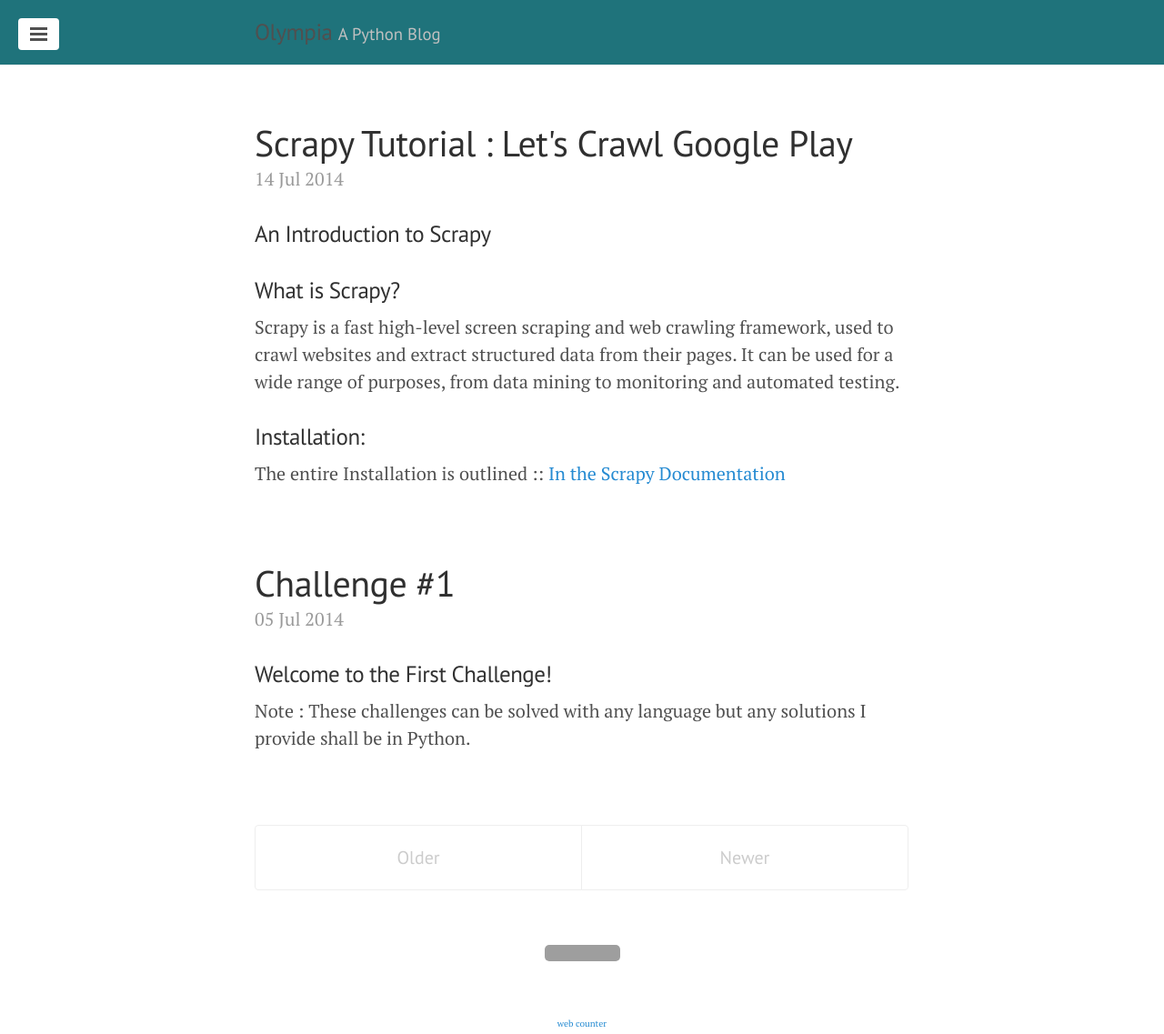
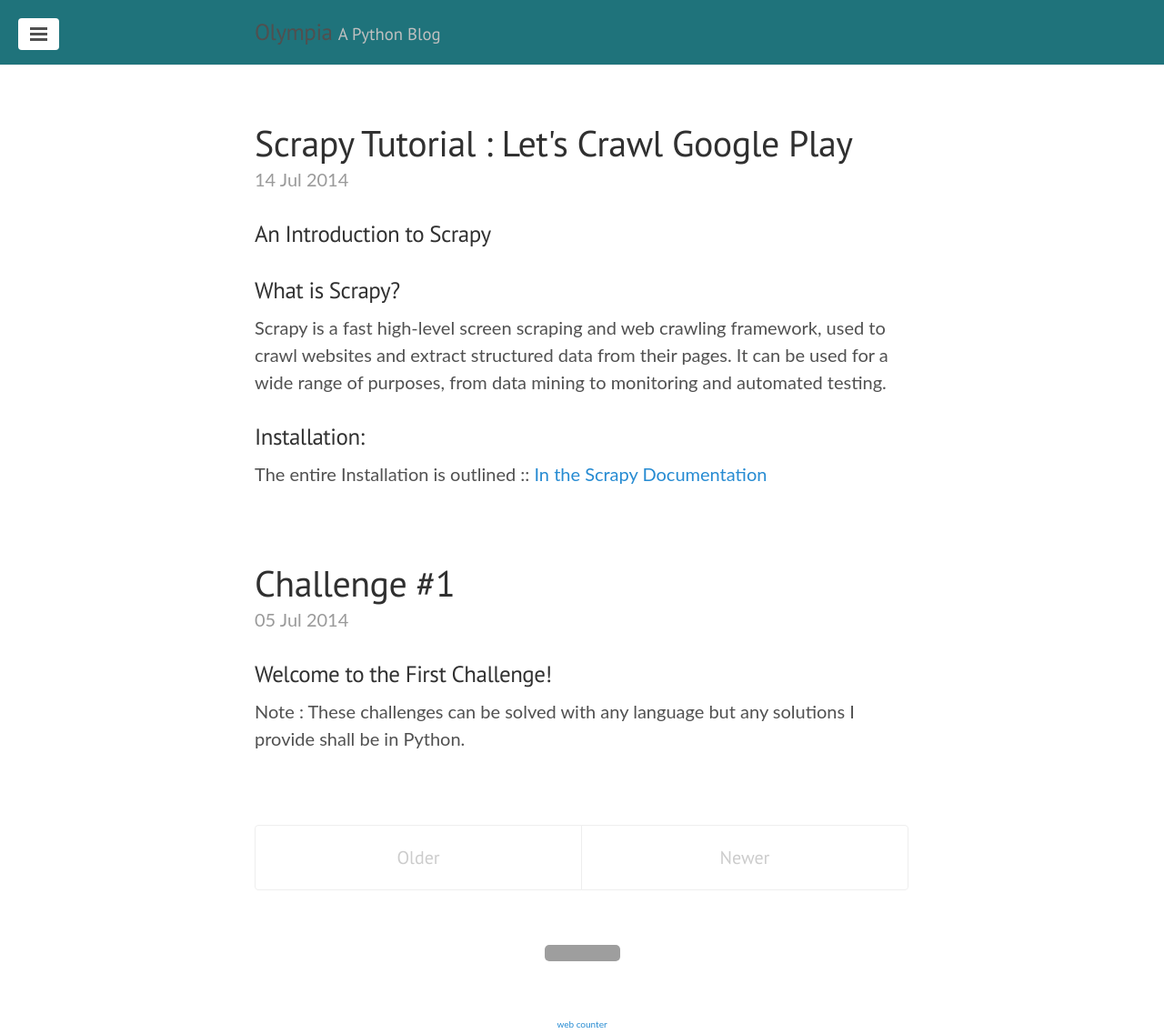
Before and after one commit to hassaanaliw/hassaanaliw.github.io, a Jekyll site: the page built from index.html, in a window 1280 px wide. Shown: the whole page at 91% size. Built offline with Jekyll 4.4.1, drawn with Linux system fonts in a browser that asks for light colours; some web fonts are replaced; Markdown is read by kramdown in place of the engine named in the settings; the list of posts is cut into pages by our own code; grey boxes are pictures that could not be loaded.

Commit message:
Update lanyon.css

```diff
--- a/public/css/lanyon.css
+++ b/public/css/lanyon.css
@@ -41,7 +41,12 @@ body {
 }
 
 html {
-  font-family: "PT Serif", Georgia, "Times New Roman", serif;
+
+        font-family: 'Lato', serif;
+
+
+
+
 }
 
 h1, h2, h3, h4, h5, h6 {
```
